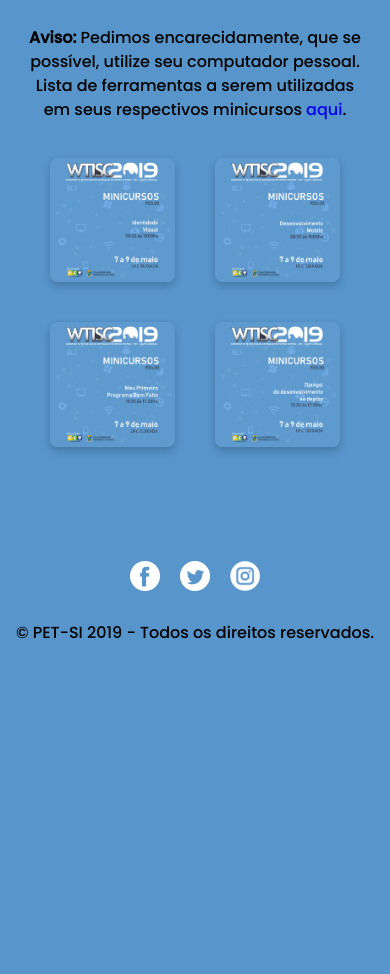
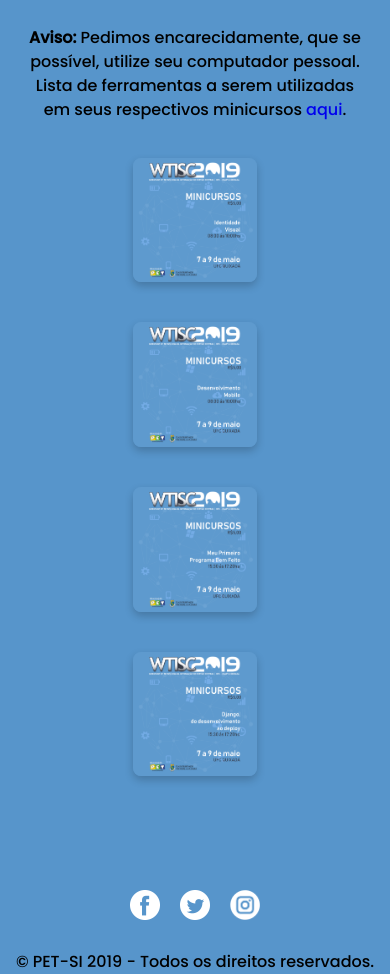
Before and after one commit to savilasaraiva/wtisc2019, a plain HTML site: page program.html in a window 390 px wide. Shown: the part 800-1774 px from the top of the page. Before the commit the page ends 1445 px from the top, so only its background shows below. Drawn offline with Linux system fonts and the light colour scheme.

Commit message:
Responsive programacao

```diff
--- a/css/main.css
+++ b/css/main.css
@@ -701,4 +701,7 @@ thead tr:hover {
   .footer{
     flex-direction: column;
   }
+  .gallery{
+    flex-direction: column;
+  }
 }
```
